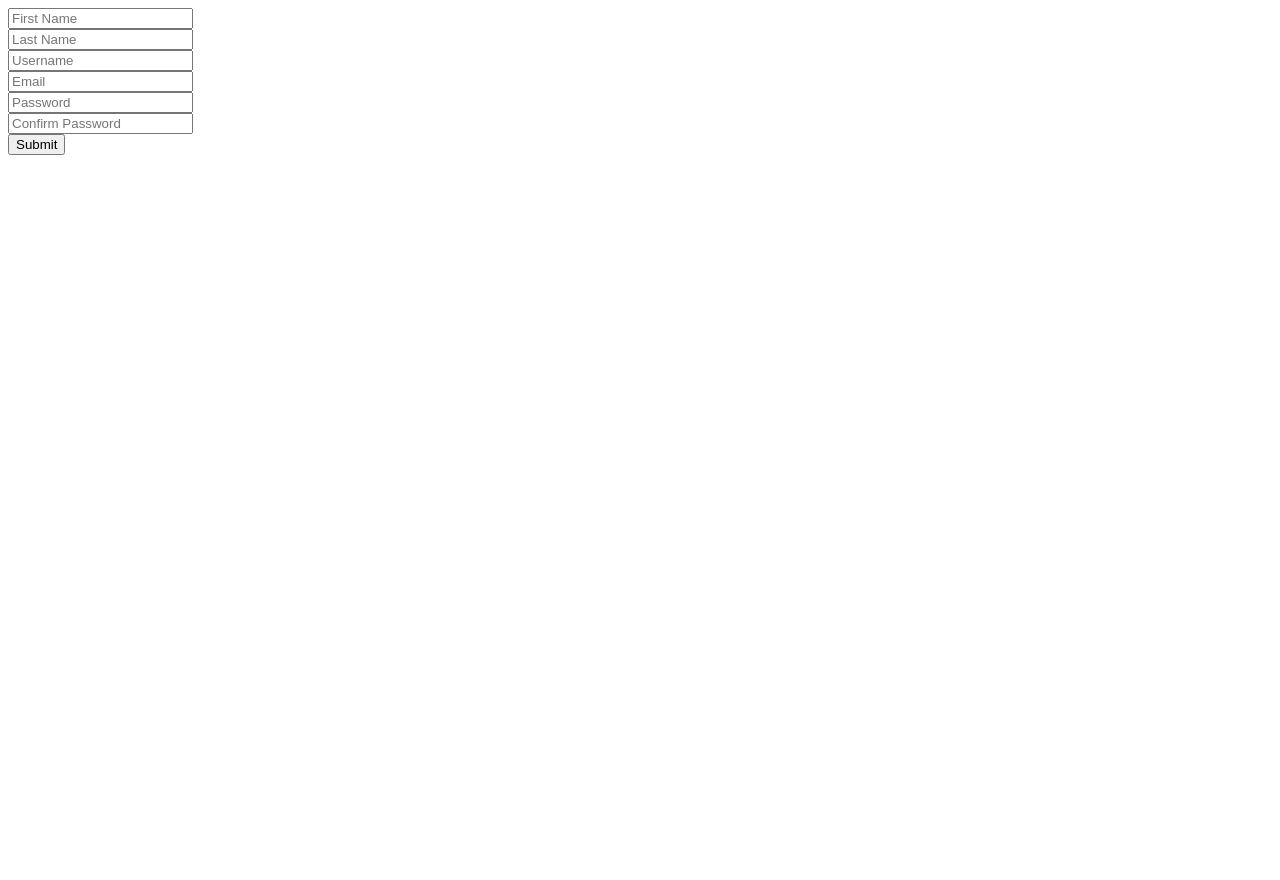
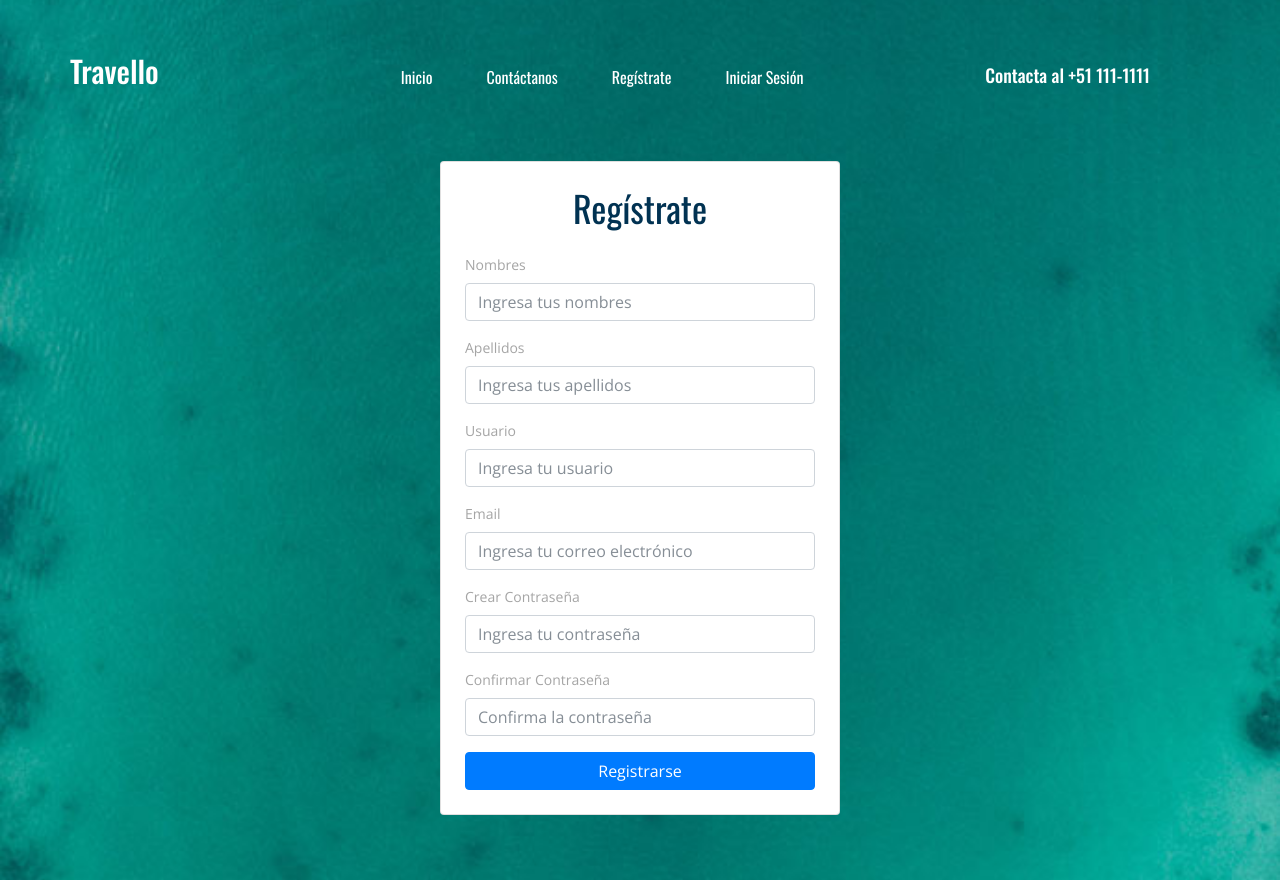
Before and after one commit to LeonHatches/HATCHES-PW2, a Django app: page /accounts/register in a window 1280 px wide. Before the commit the page ends 155 px from the top, so only its background shows below. Run offline with Django 5.2, Linux system fonts and the light colour scheme; some libraries are stand-ins or nearby versions.

Commit message:
| Register | : Se modifica el Register segun el estilo del form de login

```diff
--- a/Laboratorio/Laboratorio-7/Proyecto/templates/register.html
+++ b/Laboratorio/Laboratorio-7/Proyecto/templates/register.html
@@ -1,26 +1,81 @@
+{% load static %}
+{% static "images" as baseUrl %}
+
 <!DOCTYPE html>
 <html>
 <head>
-    <meta charset="UTF-8">
-    <title>Register</title>
+    <title>Iniciar Sesión</title>
+    <meta charset="utf-8">
+    <meta http-equiv="X-UA-Compatible" content="IE=edge">
+    <meta name="description" content="Travello Register">
+    <meta name="viewport" content="width=device-width, initial-scale=1">
+    <link rel="stylesheet" type="text/css" href="{% static 'styles/bootstrap4/bootstrap.min.css' %}">
+    <link rel="stylesheet" type="text/css" href="{% static 'styles/main_styles.css' %}">
+    <link rel="stylesheet" href="{% static 'styles/form.css' %}">
 </head>
 
-<body>
-    <form action="register" method="post">
-        {% csrf_token %}
-        <input type="text" name="first_name" placeholder="First Name"><br>
-        <input type="text" name="last_name" placeholder="Last Name"><br>
-        <input type="text" name="username" placeholder="Username"><br>
-        <input type="email" name="email" placeholder="Email"><br>
-        <input type="password" name="password1" placeholder="Password"><br>
-        <input type="password" name="password2" placeholder="Confirm Password"><br>
-        <input type="submit">
-    </form>
+<body class="bg-light d-flex justify-content-center align-items-center" style="margin-top: 5rem; background-image: url('{% static 'images/destination_9.jpg' %}');">
 
-    <div>
-        {% for message in messages %}
-        <h2> {{message}} </h2>
-        {% endfor %}
+    {% include "header.html" %}
+
+    <div class="w-100" style="max-width: 400px;">
+
+        <div>
+
+            <div class="mb-3">
+                {% for message in messages %}
+                <div class="alert alert-danger text-center"> {{message}} </div>
+                {% endfor %}
+            </div>
+
+            <div class="card shadow p-4 bg-white rounded">
+                <form method="post" action="register">
+                    {% csrf_token %}
+                    <h3 class="text-center mb-4" style="color: #013252;">Regístrate</h3>
+
+                    <!--Nombres-->
+                    <div class="form-group">
+                        <label for="first_name">Nombres</label>
+                        <input type="text" name="first_name" class="form-control" style="color: black;" placeholder="Ingresa tus nombres" required>
+                    </div>
+
+                    <!--Apellidos-->
+                    <div class="form-group">
+                        <label for="last_name">Apellidos</label>
+                        <input type="text" name="last_name" class="form-control" style="color: black;" placeholder="Ingresa tus apellidos" required>
+                    </div>
+
+                    <!--Username-->
+                    <div class="form-group">
+                        <label for="username">Usuario</label>
+                        <input type="text" name="username" class="form-control" style="color: black;" placeholder="Ingresa tu usuario" required>
+                    </div>
+
+                    <!--Username-->
+                    <div class="form-group">
+                        <label for="email">Email</label>
+                        <input type="email" name="email" class="form-control" style="color: black;" placeholder="Ingresa tu correo electrónico" required>
+                    </div>
+
+                    <!--Contraseña-->
+                    <div class="form-group">
+                        <label for="password1">Crear Contraseña</label>
+                        <input type="password" name="password1" class="form-control" style="color: black;" placeholder="Ingresa tu contraseña" required>
+                    </div>
+
+                    <!--Repite Contraseña-->
+                    <div class="form-group">
+                        <label for="password2">Confirmar Contraseña</label>
+                        <input type="password" name="password2" class="form-control" style="color: black;" placeholder="Confirma la contraseña" required>
+                    </div>
+
+                    <div>
+                        <button type="submit" class="btn btn-primary btn-block">Registrarse</button>
+                    </div>
+                </form>
+            </div>
+        </div>
+
     </div>
 </body>
 </html>
```
